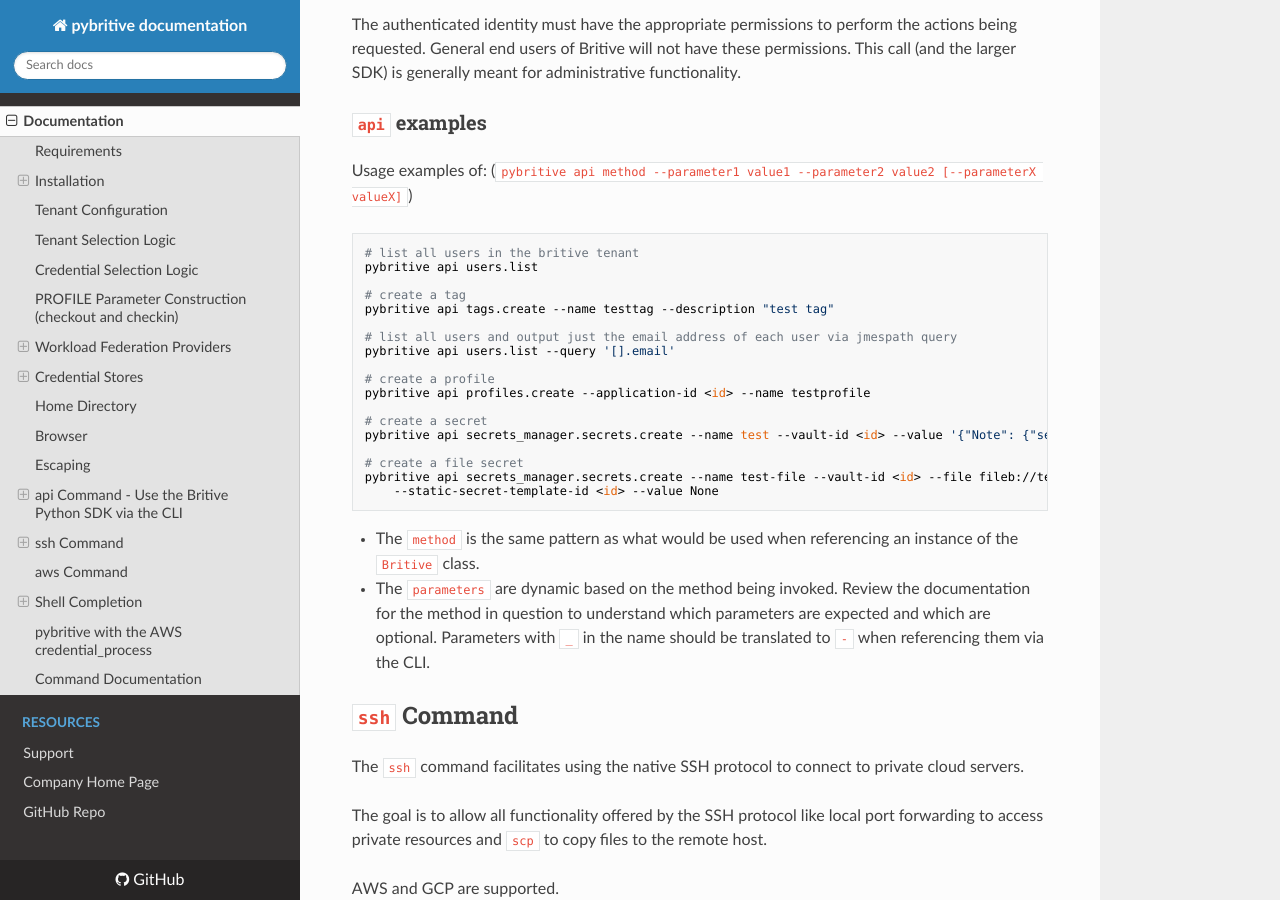
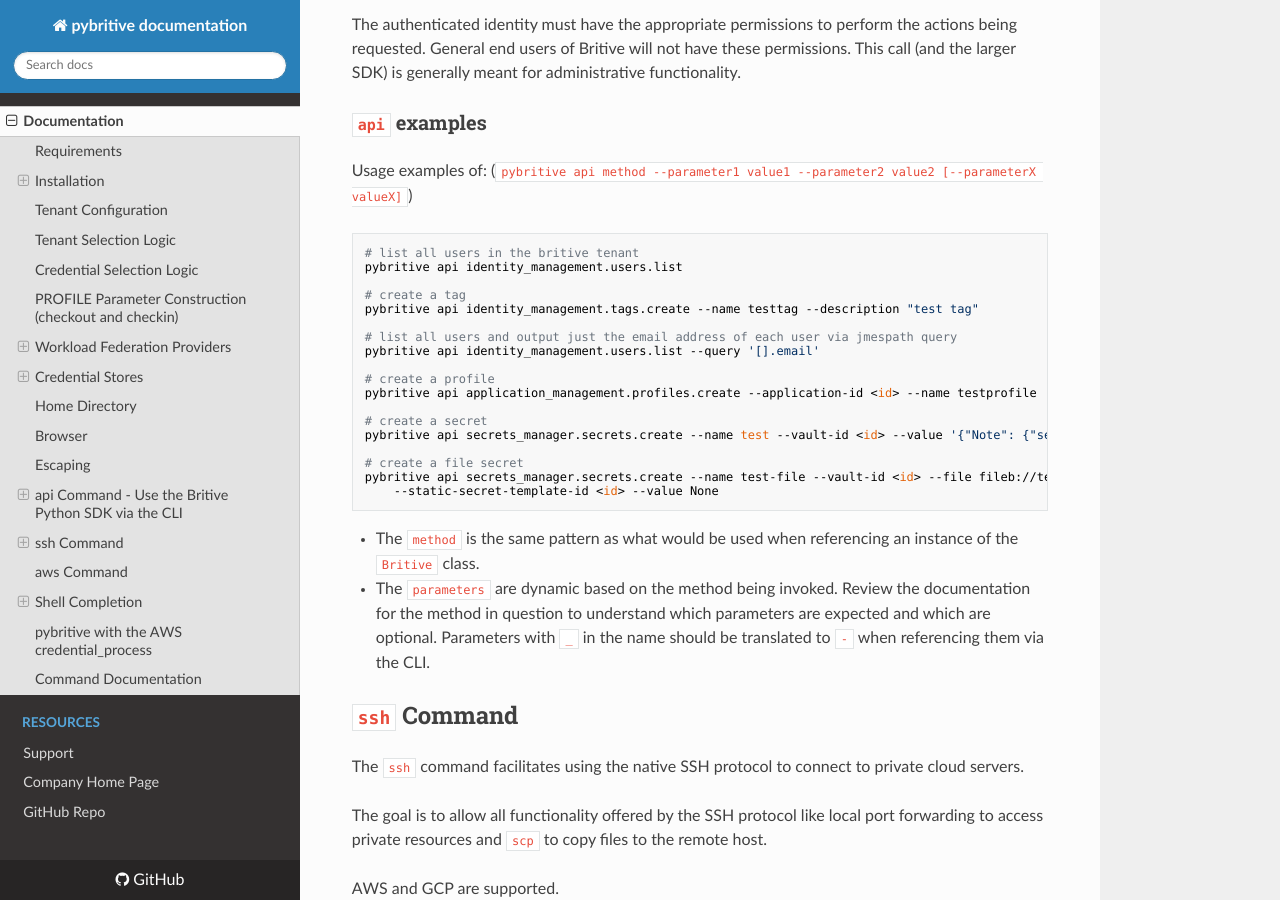
Before and after one commit to britive/python-cli, an MkDocs documentation site: the page built from docs/index.md, in a window 1280 px wide and 900 px high, scrolled down 8789 px. Built offline with MkDocs 1.6.1, drawn with Linux system fonts in a browser that asks for light colours; nearby versions of some CDN libraries; some of the changed text lies outside the part shown.

Commit message:
refactor:docs/tests updates to align with sdk

````diff
--- a/docs/index.md
+++ b/docs/index.md
@@ -180,7 +180,7 @@
 The list can be generated (assuming the caller has the required permissions) on demand with the following command.
 
 ```sh
-pybritive api applications.catalog \
+pybritive api application_management.applications.catalog \
     --query '[*].{"application type": name,"2 part format allowed":requiresHierarchicalModel}' \
     --format table
 ```
@@ -403,16 +403,16 @@
 
 ```sh
 # list all users in the britive tenant
-pybritive api users.list
+pybritive api identity_management.users.list
 
 # create a tag
-pybritive api tags.create --name testtag --description "test tag"
+pybritive api identity_management.tags.create --name testtag --description "test tag"
 
 # list all users and output just the email address of each user via jmespath query
-pybritive api users.list --query '[].email'
+pybritive api identity_management.users.list --query '[].email'
 
 # create a profile
-pybritive api profiles.create --application-id <id> --name testprofile
+pybritive api application_management.profiles.create --application-id <id> --name testprofile
 
 # create a secret
 pybritive api secrets_manager.secrets.create --name test --vault-id <id> --value '{"Note": {"secret1": "abc"}}'
````
Also changed, not shown: 2 other files.
